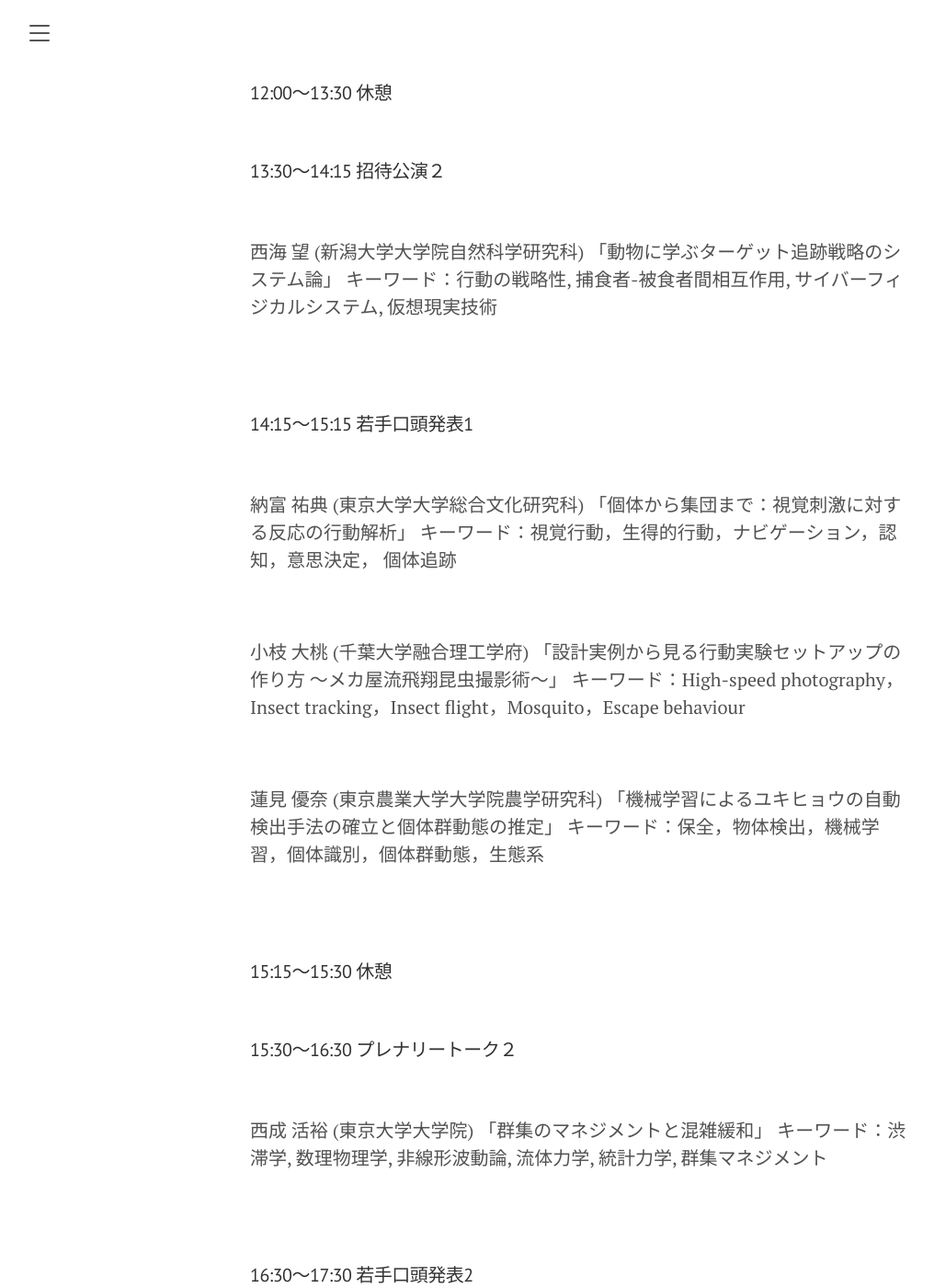
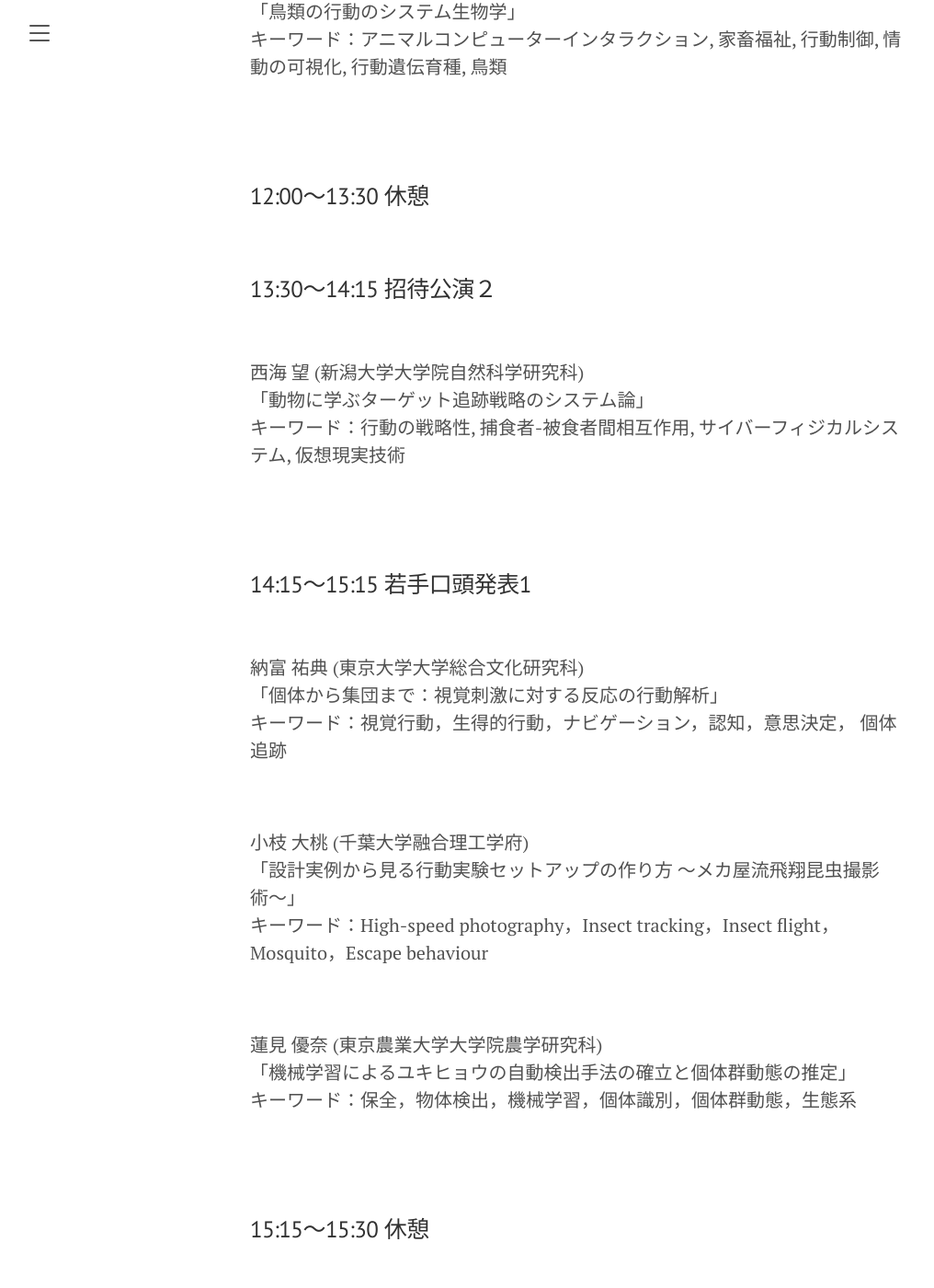
Before and after one commit to SystemsEthology/website, a Jekyll site: the page built from event_01/conference01_program.md, in a window 1280 px wide and 1400 px high, scrolled down 898 px. Shown: the whole window at 92% size, without its empty margins (8-1024 px from the left). Built offline with Jekyll 4.4.1, drawn with Linux system fonts in a browser that asks for light colours; some of the changed text lies outside the part shown.

Commit message:
change program page

```diff
--- a/event_01/conference01_program.md
+++ b/event_01/conference01_program.md
@@ -10,11 +10,11 @@
 ## 5/30　(金曜)　10:00-19:00（開場 9:30）
 ***
 
-#### 10:00〜10:15 開会の挨拶
+### 10:00〜10:15 開会の挨拶
 
 <br>
 
-#### 10:15〜11:15 プレナリートーク１
+### 10:15〜11:15 プレナリートーク１
 <br>
   西森 拓 (明治大学先端数理科学インスティテュート)
 「個のダイナミクスから集団のロジックへ –アリ集団の行動測定と理論解析–」
@@ -24,7 +24,7 @@
 <br>
 <br>
 
-#### 11:15〜12:00 招待公演１
+### 11:15〜12:00 招待公演１
 
 <br>
 
@@ -36,11 +36,11 @@
 <br>
 <br>
 
-#### 12:00〜13:30 休憩
+### 12:00〜13:30 休憩
 
 <br>
 
-#### 13:30〜14:15 招待公演２
+### 13:30〜14:15 招待公演２
 
 <br>
 
@@ -52,7 +52,7 @@
 <br>
 <br>
 
-#### 14:15〜15:15 若手口頭発表1
+### 14:15〜15:15 若手口頭発表1
 
 <br>
 
@@ -76,11 +76,11 @@
 <br>
 <br>
 
-#### 15:15〜15:30 休憩
+### 15:15〜15:30 休憩
 
 <br>
 
-#### 15:30〜16:30 プレナリートーク２
+### 15:30〜16:30 プレナリートーク２
 
 <br>
 
@@ -92,13 +92,12 @@
 <br>
 <br>
 
-#### 16:30〜17:30 若手口頭発表2
+### 16:30〜17:30 若手口頭発表2
 
 <br>
 
 山ノ内 勇斗 (名古屋大学理学研究科)
-「YORU: 物体認識アルゴリズムによる行動分類と
-リアルタイム介入操作実験の実現」
+「YORU: 物体認識アルゴリズムによる行動分類とリアルタイム介入操作実験の実現」
 キーワード：行動解析，機械学習，介入操作，リアルタイム解析，YOLO，
 オープンソースソフトウェア
 
@@ -119,11 +118,11 @@
 <br>
 <br>
 
-#### 17:30〜19:00 ポスターセッション @MMホール
+### 17:30〜19:00 ポスターセッション @MMホール
 
 <br>
 
-#### 19:00〜21:30 懇親会（with ポスター発表）@MMホール
+### 19:00〜21:30 懇親会（with ポスター発表）@MMホール
 ポスターを見ながら、会場内で簡単な食事とともに雑談しましょう
 
 ***
@@ -133,11 +132,11 @@
 
 ## 5/31 (土曜)　9:30-18:30（開場 9:30）
 ***
-#### 9:30〜10:30 ポスターセッション@レクチャーホール
+### 9:30〜10:30 ポスターセッション@レクチャーホール
 
 <br>
 
-#### 10:30〜11:15 招待公演３
+### 10:30〜11:15 招待公演３
 
 <br>
 
@@ -148,23 +147,22 @@
 <br>
 <br>
 
-#### 11:15〜12:00 招待公演４
+### 11:15〜12:00 招待公演４
 
 <br>
 
 廣井 誠 (沖縄科学技術大学院大学)
 「広視野高精細映像で追う多個体の姿勢推定と皮膚パターン解析」
-キーワード：複数個体姿勢推定, 動物トラッキング, 画像処理, 頭足類,
-皮膚パターン
+キーワード：複数個体姿勢推定, 動物トラッキング, 画像処理, 頭足類, 皮膚パターン
 
 <br>
 <br>
 
-#### 12:00〜13:30 休憩
+### 12:00〜13:30 休憩
 
 <br>
 
-#### 13:30〜14:15 招待公演５
+### 13:30〜14:15 招待公演５
 
 <br>
 
@@ -175,37 +173,34 @@
 <br>
 <br>
 
-#### 14:15〜15:15 若手口頭発表3
+### 14:15〜15:15 若手口頭発表3
 
 <br>
 
 板原 彰宏 (京都大学野生動物研究センター)
-「カラスはどこを見ている？モーションキャプチャー技術を利用した
-視線追跡技術の構築」
+「カラスはどこを見ている？モーションキャプチャー技術を利用した視線追跡技術の構築」
 キーワード：カラス，視線，注意，モーションキャプチャー，認知，社会生態
 
 <br>
 
 千葉 瑞萌 (東京大学大気海洋研究所)
 「アオリイカのボディパターン解析におけるSLEAPの活用」
-キーワード：捕食回避，カモフラージュ，種内コミュニケーション，頭足類，
-トラッキング，機械学習
+キーワード：捕食回避，カモフラージュ，種内コミュニケーション，頭足類，トラッキング，機械学習
 
 <br>
 
 鈴木 涼月 (名古屋市立大学大学院理学研究科)
 「持続的応答行動のための線虫全脳活動の計測と数理解析」
-キーワード：線虫C. elegans，持続的応答，全脳神経活動，重回帰分析，
-電気ショック，神経回路
+キーワード：線虫C. elegans，持続的応答，全脳神経活動，重回帰分析，電気ショック，神経回路
 
 <br>
 <br>
 
-#### 15:15〜15:30 休憩
+### 15:15〜15:30 休憩
 
 <br>
 
-#### 15:30〜16:15 招待公演６
+### 15:30〜16:15 招待公演６
 
 <br>
 
@@ -216,7 +211,7 @@
 <br>
 <br>
 
-#### 16:15〜17:00 招待公演７
+### 16:15〜17:00 招待公演７
 
 <br>
 
@@ -227,20 +222,19 @@
 <br>
 <br>
 
-#### 17:00〜17:10 休憩
+### 17:00〜17:10 休憩
 
 <br>
 
-#### 17:10〜18:10 プレナリートーク３
+### 17:10〜18:10 プレナリートーク３
 池上 高志 (東京大学大学院総合文化研究科)
 「A Community First Theory :集合知の新しい理解に向けて」
-キーワード：人工生命, 複雑系, 非線形科学, アンドロイド,
-生物シミュレーション
+キーワード：人工生命, 複雑系, 非線形科学, アンドロイド, 生物シミュレーション
 
 <br>
 <br>
 
-#### 18:10〜18:30 閉会の挨拶, 写真撮影
+### 18:10〜18:30 閉会の挨拶, 写真撮影
 
 
 <br>
```
